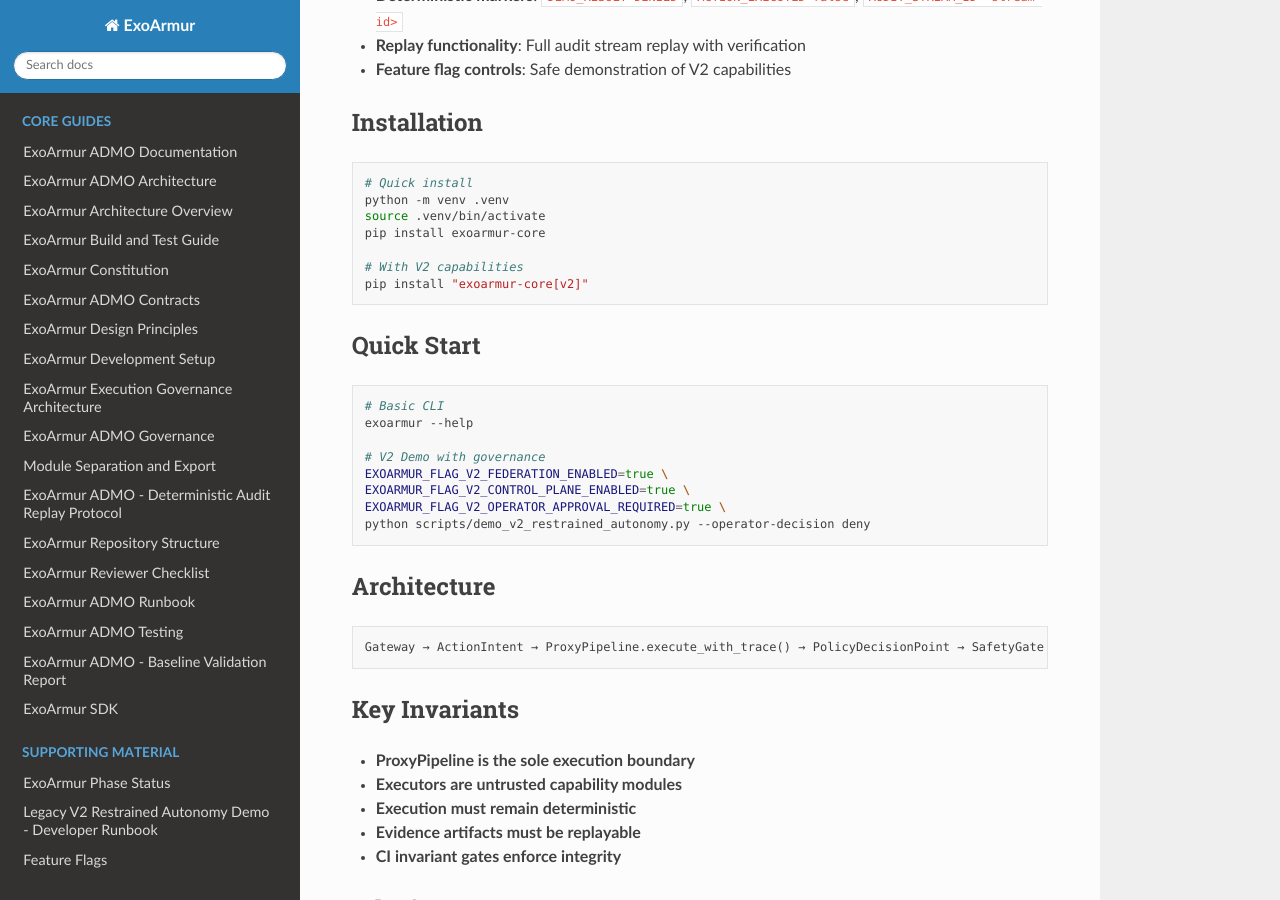
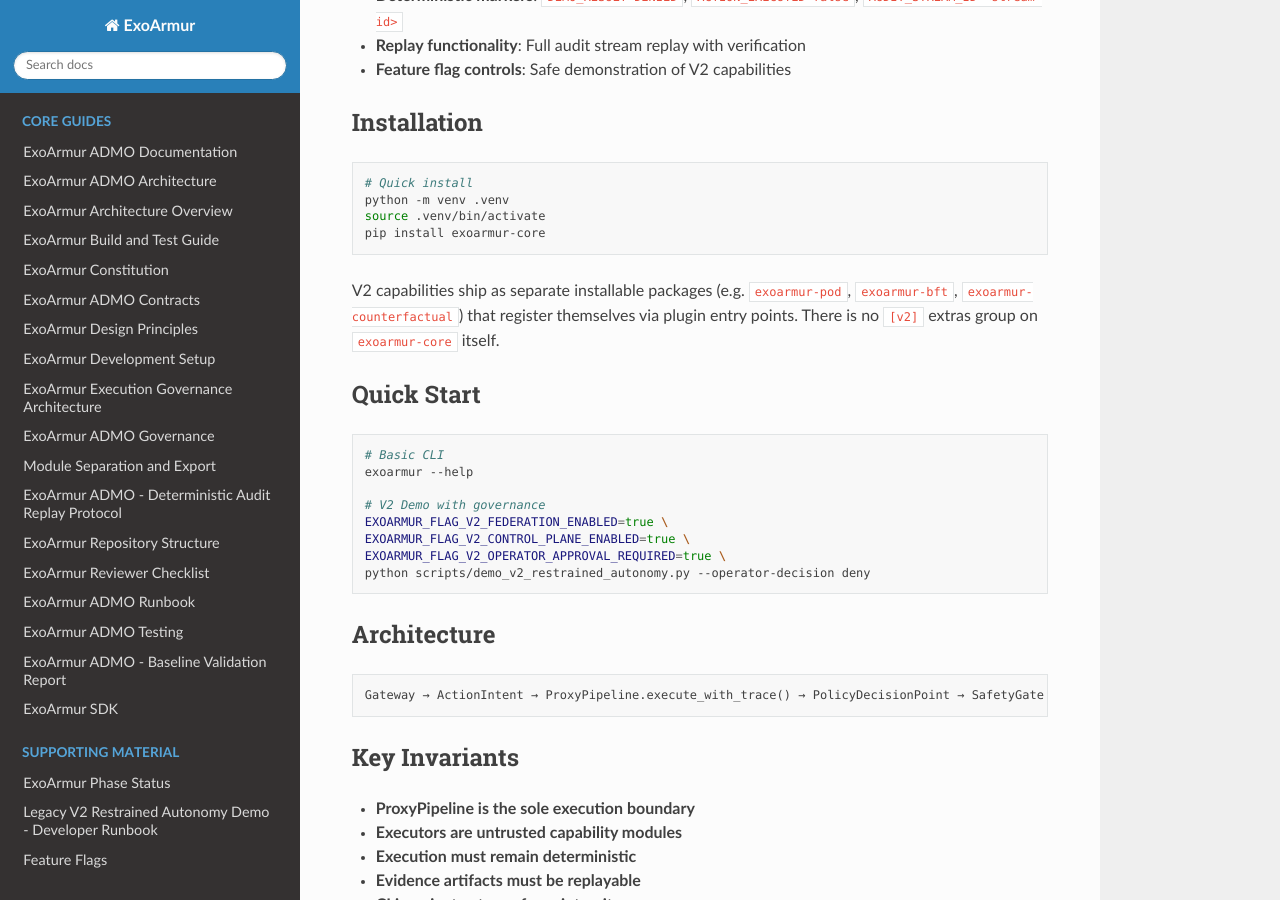
Before and after one commit to slucerodev/ExoArmur-Core, a Sphinx documentation site: the page built from docs/internal/RELEASE_NOTES_v0.2.0.md, in a window 1280 px wide and 900 px high, scrolled down 968 px. Built offline with Sphinx 7.4.7 and the Read the Docs theme 3.1.0, drawn with Linux system fonts in a browser that asks for light colours.

Commit message:
chore(packaging): remove empty `[v2]` extras + callers that referenced it (#27)
Closes audit MAJOR-1. Delete empty v2 = [] from pyproject.toml; update v2-demo-smoke.yml to use pip install -e .; fix RELEASE_NOTES_v0.2.0.md to document real V2 distribution model (separate packages via plugin entry points).

````diff
--- a/docs/internal/RELEASE_NOTES_v0.2.0.md
+++ b/docs/internal/RELEASE_NOTES_v0.2.0.md
@@ -37,10 +37,12 @@
 python -m venv .venv
 source .venv/bin/activate
 pip install exoarmur-core
+```
 
-# With V2 capabilities
-pip install "exoarmur-core[v2]"
-```
+V2 capabilities ship as separate installable packages (e.g.
+`exoarmur-pod`, `exoarmur-bft`, `exoarmur-counterfactual`) that
+register themselves via plugin entry points. There is no `[v2]` extras
+group on `exoarmur-core` itself.
 
 ## Quick Start
 
````
Also changed, not shown: pyproject.toml (+6 -1 lines), 1 other file.
